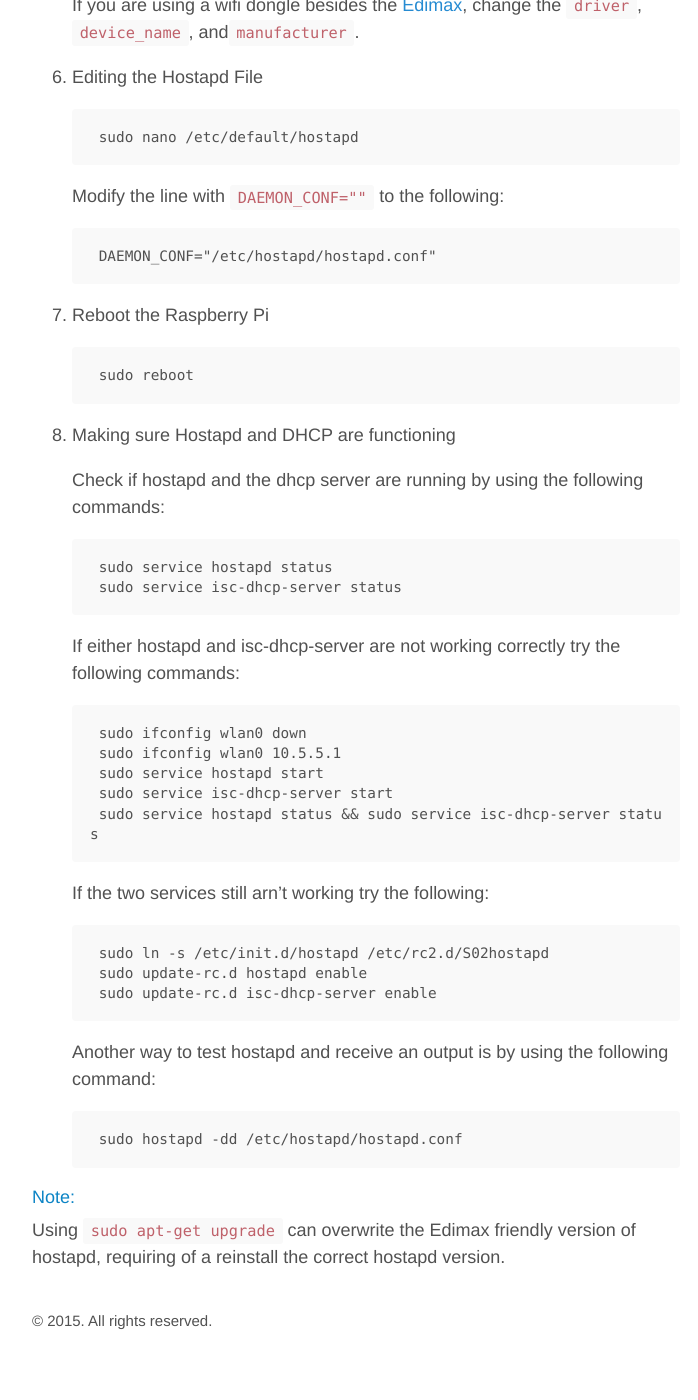
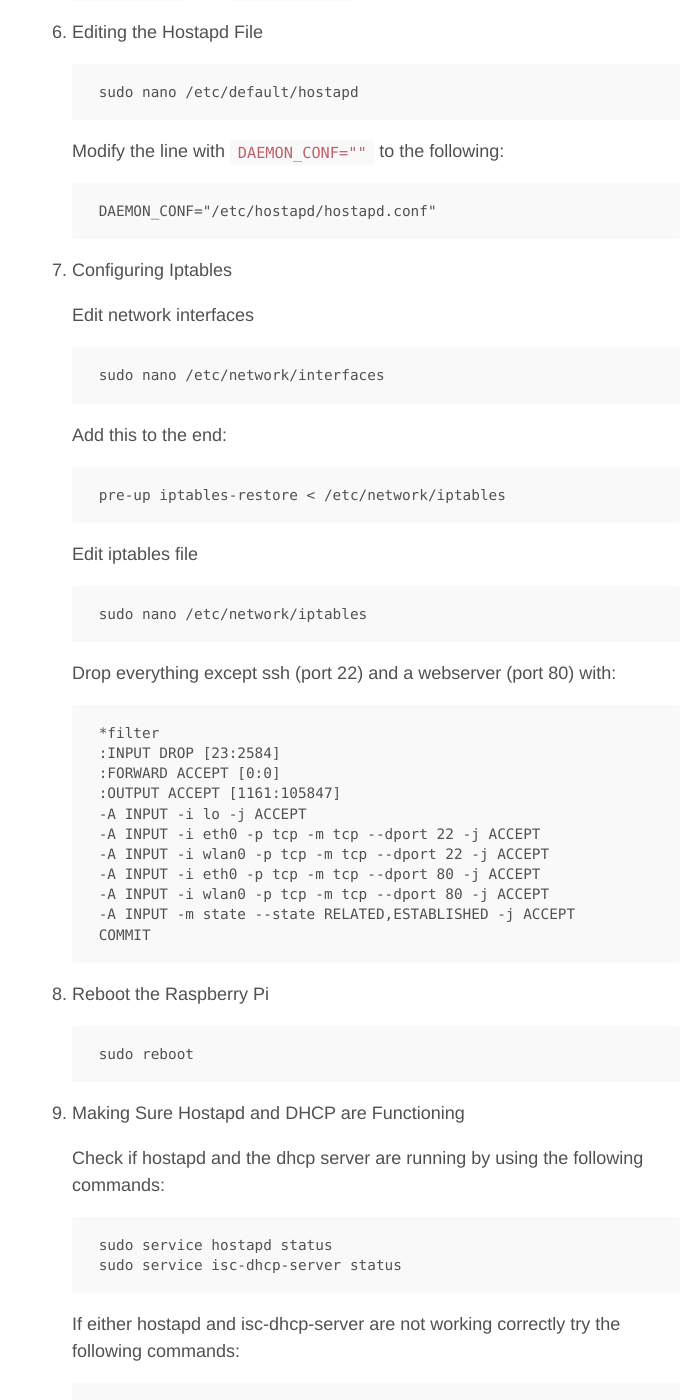
Before and after one commit to sbdchd/blog, a Jekyll site: the page built from _posts/2014-09-28-Using-the-Raspberry-Pi-as-a-Wifi-Hotspot.md, in a window 1280 px wide and 1400 px high, scrolled down 2413 px. Shown: the whole window, without its empty margins (284-982 px from the left). Built offline with Jekyll 4.4.1, drawn with Linux system fonts in a browser that asks for light colours; Markdown is read by kramdown in place of the engine named in the settings; comment, search, counter and statistics services are not loaded; before the commit the page ends 3747 px from its top, so only the background shows below that; some of the changed text lies outside the part shown.

Commit message:
Minor edits

```diff
--- a/_config.yml
+++ b/_config.yml
@@ -14,7 +14,7 @@ gems:
 markdown: redcarpet
 
 author:
-  name:           Steve Dignam
+  name:           Steve
   url:            https://steve.dignam.xyz
   email:          steve@dignam.xyz
   alt_contact: 	  https://plus.google.com/u/0/+StephenDignam/
--- a/_posts/2014-09-28-Using-the-Raspberry-Pi-as-a-Wifi-Hotspot.md
+++ b/_posts/2014-09-28-Using-the-Raspberry-Pi-as-a-Wifi-Hotspot.md
@@ -1,12 +1,9 @@
 ---
 layout: post
 title: Using the Raspberry Pi as a Wifi Hotspot
-excerpt: A basic guide to setting up a wifi hotspot on the Raspberry Pi using an Edimax wifi dongle.
+excerpt: A basic guide to setting up a local wifi access point on the Raspberry Pi using hostapd, isc-dhcp-server, and an Edimax wifi dongle.
 ---
 1.	Installing the Necessary Software
-
-	Use the following commands:
-
 
 		sudo apt-get install isc-dhcp-server hostapd
 		wget http://dl.dropbox.com/u/1663660/hostapd/hostapd.zip
@@ -61,7 +58,7 @@ excerpt: A basic guide to setting up a wifi hotspot on the Raspberry Pi using an
 
 		INTERFACES="wlan0"
 
-	If you have more than one wifi dongle change `wlan0` appropriately, along with the following steps
+	If you have more than one wifi dongle change `wlan0` appropriately, along with the following steps.
 
 5. Creating and Editing the Hostapd Configuration File
 
@@ -106,12 +103,41 @@ excerpt: A basic guide to setting up a wifi hotspot on the Raspberry Pi using an
 
 		DAEMON_CONF="/etc/hostapd/hostapd.conf"
 
+7. Configuring Iptables
+
+	Edit network interfaces
+
+		sudo nano /etc/network/interfaces
+
+	Add this to the end:
+
+		pre-up iptables-restore < /etc/network/iptables
+
+	Edit iptables file
+
+		sudo nano /etc/network/iptables
+
+	Drop everything except ssh (port 22) and a webserver (port 80) with:
+
+		*filter
+		:INPUT DROP [23:2584]
+		:FORWARD ACCEPT [0:0]
+		:OUTPUT ACCEPT [1161:105847]
+		-A INPUT -i lo -j ACCEPT
+		-A INPUT -i eth0 -p tcp -m tcp --dport 22 -j ACCEPT
+		-A INPUT -i wlan0 -p tcp -m tcp --dport 22 -j ACCEPT
+		-A INPUT -i eth0 -p tcp -m tcp --dport 80 -j ACCEPT
+		-A INPUT -i wlan0 -p tcp -m tcp --dport 80 -j ACCEPT
+		-A INPUT -m state --state RELATED,ESTABLISHED -j ACCEPT
+		COMMIT
+
+
 8. Reboot the Raspberry Pi
 
 		sudo reboot
 
 
-7. Making sure Hostapd and DHCP are functioning
+9. Making Sure Hostapd and DHCP are Functioning
 
 	Check if hostapd and the dhcp server are running by using the following commands:
 
@@ -144,3 +170,5 @@ excerpt: A basic guide to setting up a wifi hotspot on the Raspberry Pi using an
 
 Using `sudo apt-get upgrade` can overwrite the Edimax friendly
 version of hostapd, requiring of a reinstall the correct hostapd version.
+
+Also, if you want to be able to access the internet via the pi you are going to have to modify the iptables to enable network forwarding.
```
